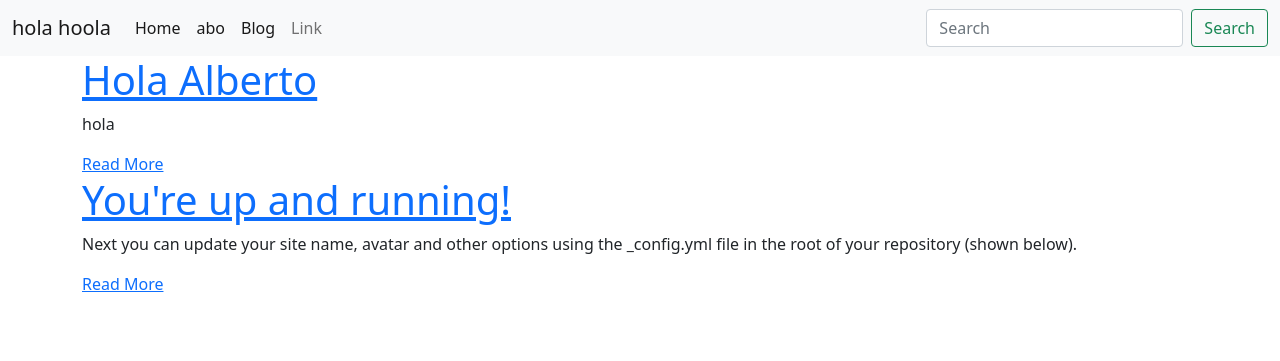
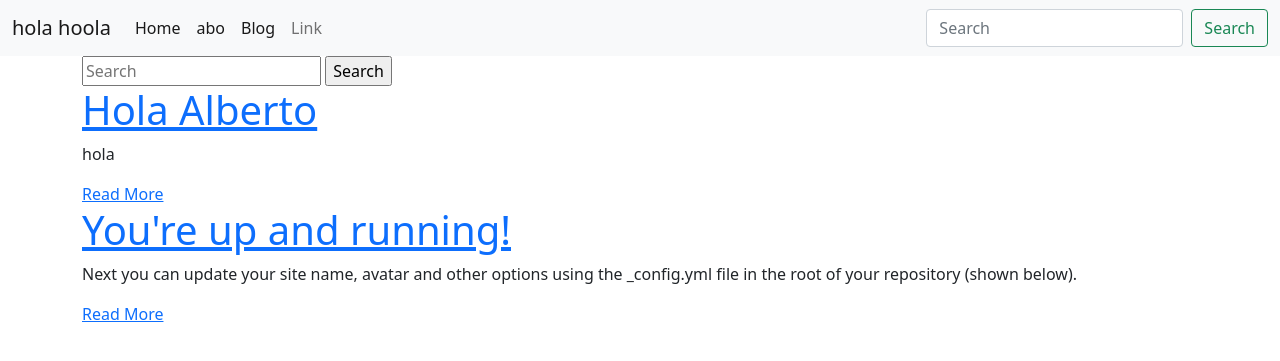
Before and after one commit to vanevrb2/hola, a Jekyll site: the page built from index.md, in a window 1280 px wide. Shown: the top 361 px of the page. Built offline with Jekyll 4.4.1, drawn with Linux system fonts in a browser that asks for light colours.

Commit message:
Update index.md

```diff
--- a/index.md
+++ b/index.md
@@ -2,6 +2,10 @@
 layout: default
 ---
 
+<form class="search" action="/search">
+    <input type="text" placeholder="Search" name="q" value="{{ search.terms | escape }}"  />
+    <input type="submit" value="Search" />
+</form>
 <div class="posts">
   {% for post in site.posts %}
     <article class="post">
```
